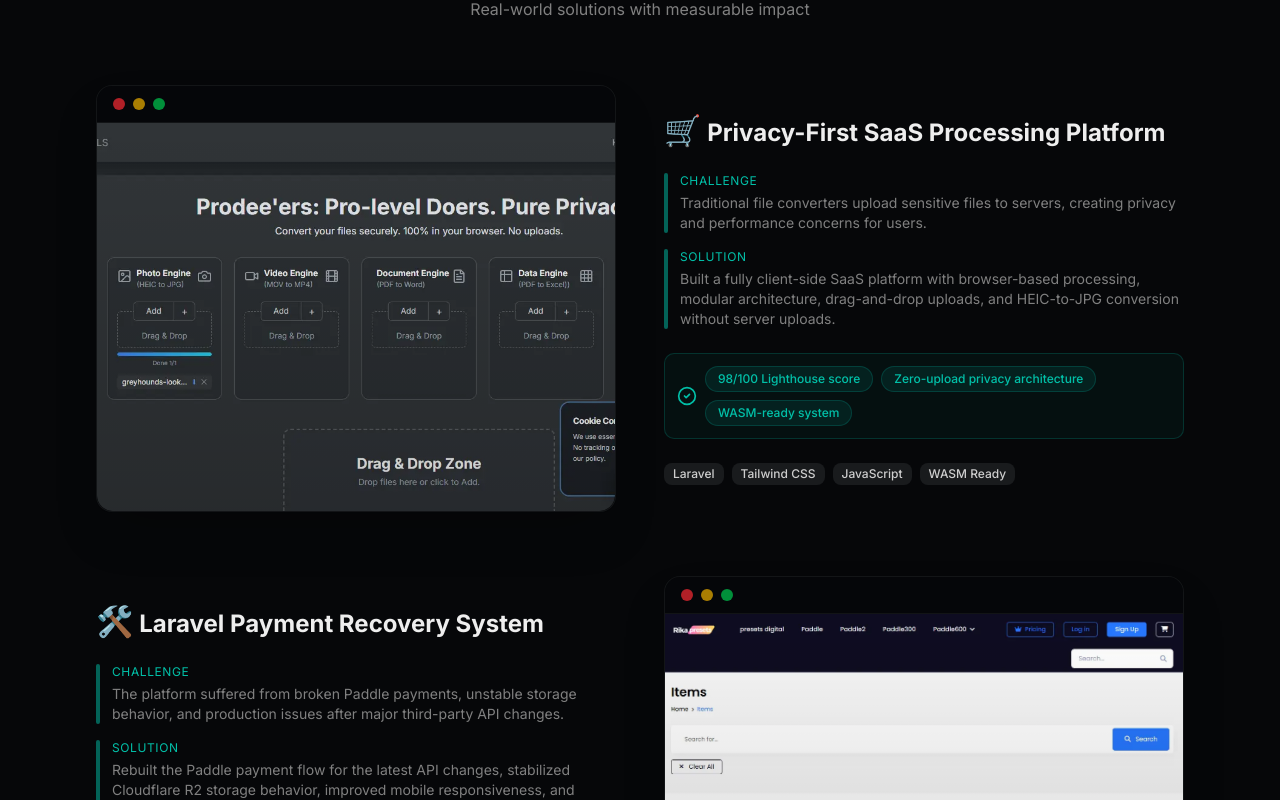
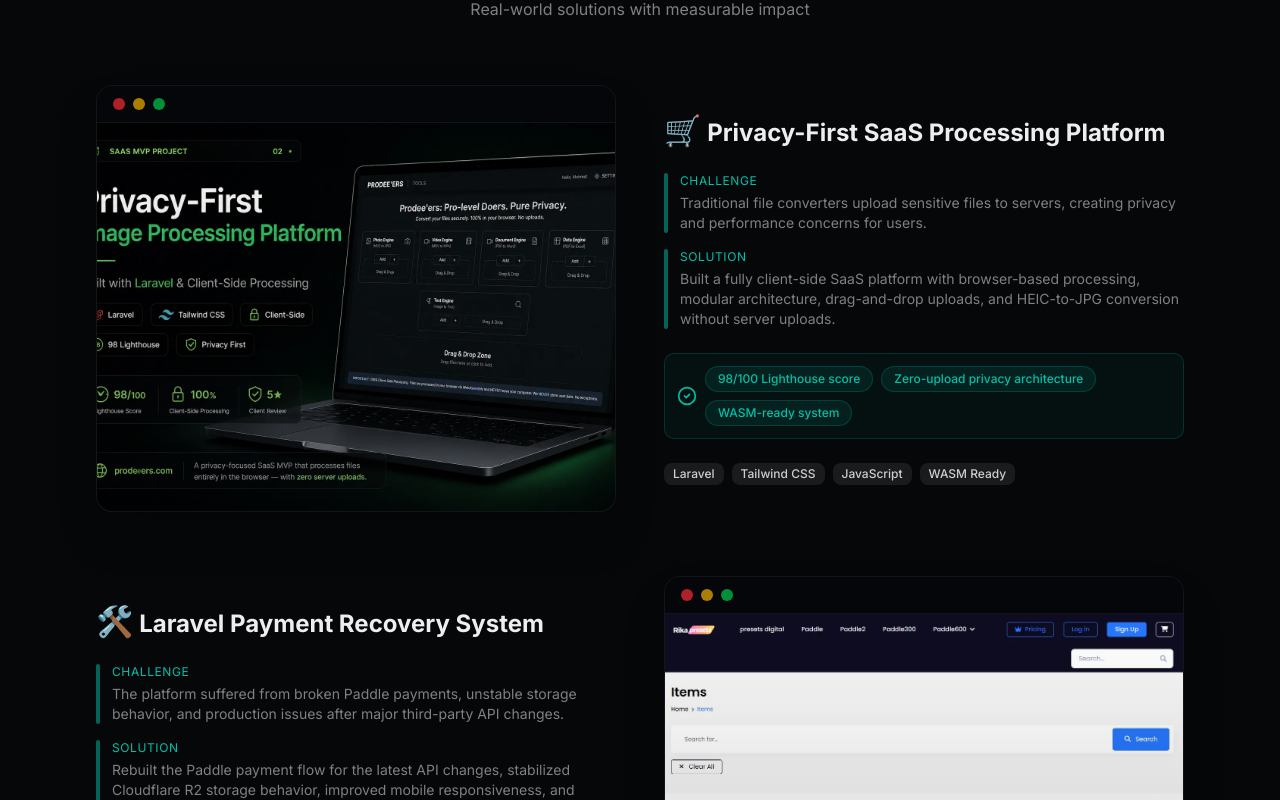
Before and after one commit to Ghadah-696/portfolio-website, a Next.js app: page / in a window 1280 px wide. Shown: the part 1720-2520 px from the top of the page. Built offline with nearby package versions, Linux system fonts and the light colour scheme.

Commit message:
Update projects.tsx

```diff
--- a/components/portfolio/projects.tsx
+++ b/components/portfolio/projects.tsx
@@ -11,7 +11,7 @@ import { useState } from 'react'
 const projects = [
   {
     id: '1',
-    image: '/projects/update.webp',
+    image: '/projects/SaaS MVP Project.webp',
     tech: ['Laravel', 'Tailwind CSS', 'JavaScript', 'WASM Ready'],
     color: 'from-cyan-500/10 to-blue-500/10',
   },
@@ -29,7 +29,7 @@ const projects = [
   },
   {
     id: '3',
-    image: '/projects/CMD Eduokul.webp',
+    image: '/projects/Laravel SaaS Platform.webp',
     tech: [
   'Laravel',
   'Authentication',
```
